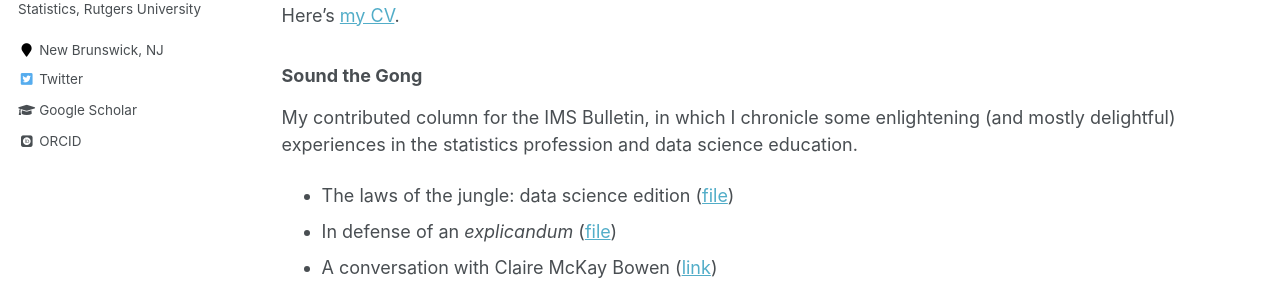
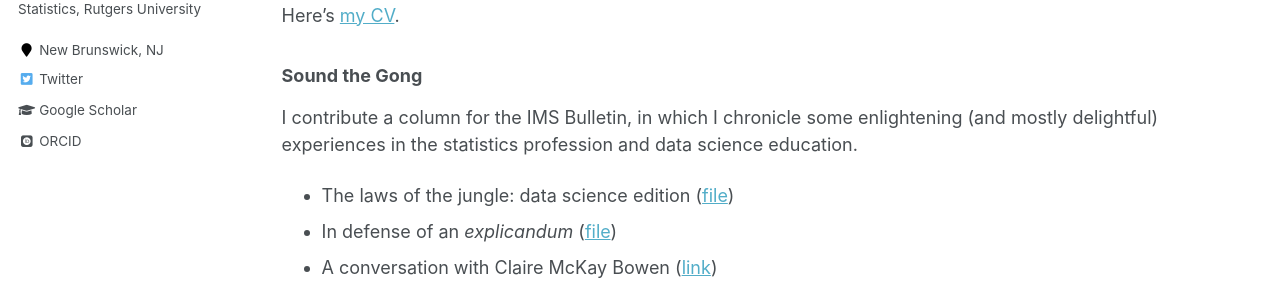
Before and after one commit to RuobinGong/RuobinGong.github.io, a Jekyll site: the page built from _pages/about.md, in a window 1280 px wide and 1050 px high. Shown: the part 301-595 px from the top of the window. Built offline with Jekyll 4.4.1, drawn with Linux system fonts in a browser that asks for light colours; some web fonts are replaced.

Commit message:
Update about.md

```diff
--- a/_pages/about.md
+++ b/_pages/about.md
@@ -18,7 +18,7 @@ Here's [my CV](https://RuobinGong.github.io/files/RG-cv.pdf).
 
 ### Sound the Gong
 
-My contributed column for the IMS Bulletin, in which I chronicle some enlightening (and mostly delightful) experiences in the statistics profession and data science education.
+I contribute a column for the IMS Bulletin, in which I chronicle some enlightening (and mostly delightful) experiences in the statistics profession and data science education.
 
 
 * The laws of the jungle: data science edition ([file](https://RuobinGong.github.io/files/Gong2023-IMS52-1.pdf))
```
